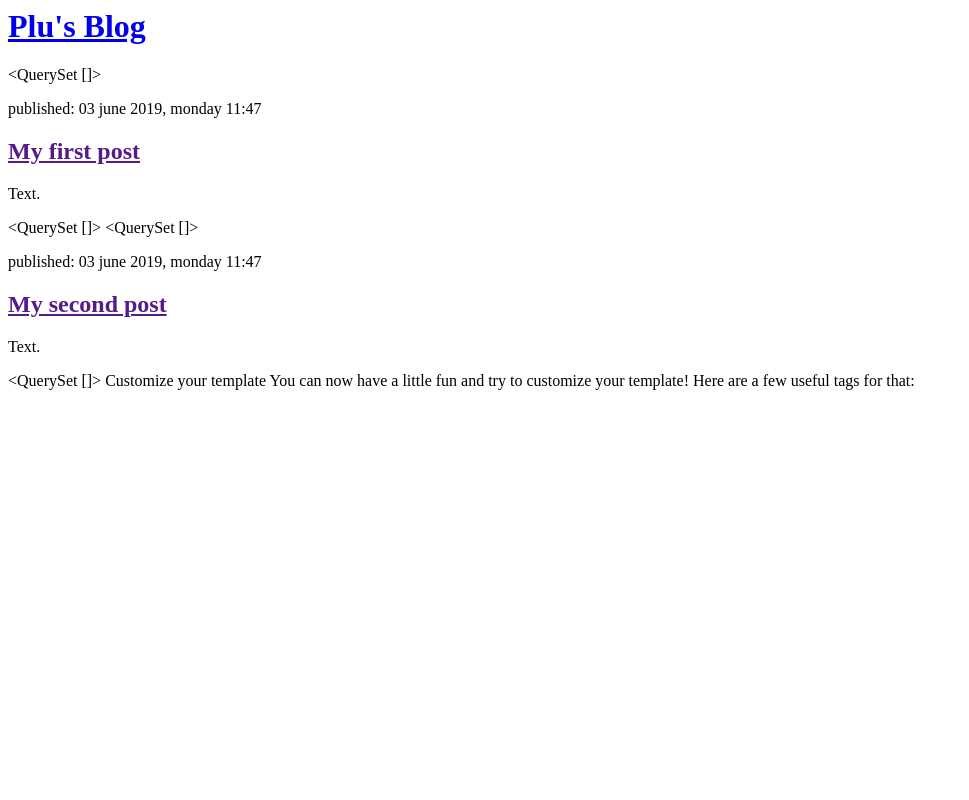
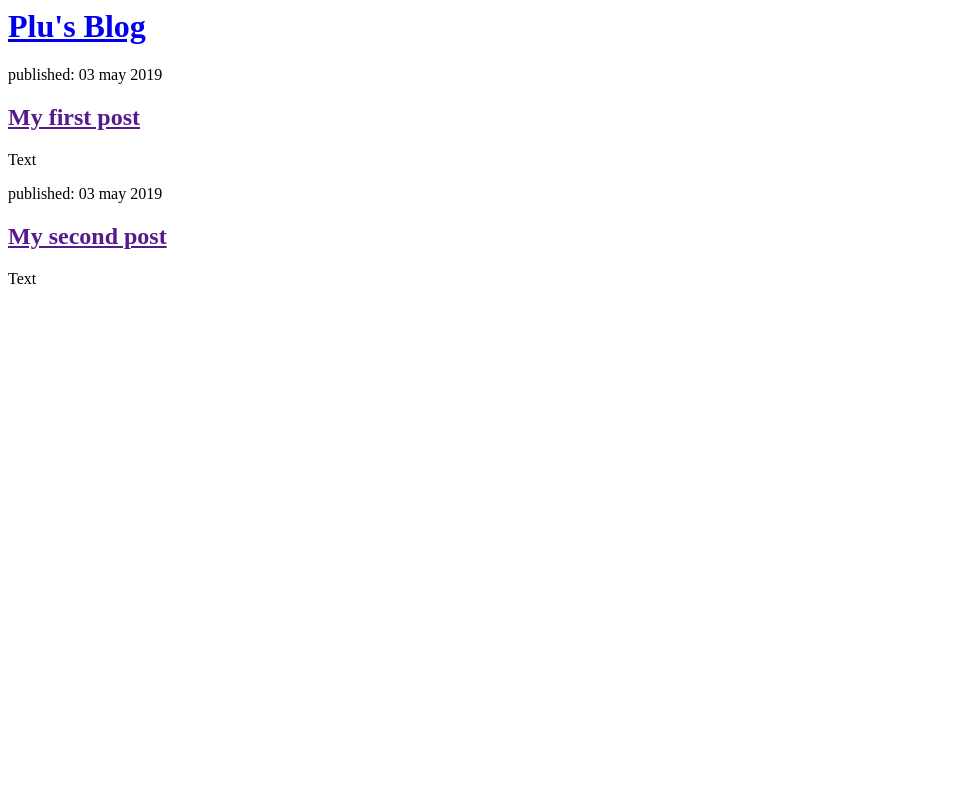
Before and after one commit to LucienKoot/django, a Django app: page / in a window 1280 px wide. Shown: the whole page, without its empty margins (0-969 px from the left). Run offline with Django 3.2, Linux system fonts and the light colour scheme; data comes from the database, SQL or seed files in the repository.

Commit message:
starting again, mistake in queryset

```diff
--- a/blog/templates/blog/post_list.html
+++ b/blog/templates/blog/post_list.html
@@ -1,32 +1,27 @@
+
     <html>
-
         <head>
-    <title> Plu's blog </title>
+            <title>Plu's blog</title>
         </head>
-
         <body>
             <div>
                 <h1><a href="/">Plu's Blog</a></h1>
             </div>
 
-    {{ posts }}
-        <p>published: 03 june 2019, monday 11:47</p>
+            <div>
+                <p>published: 03 may 2019</p>
                 <h2><a href="">My first post</a></h2>
-        <p> Text. </p>
-    {{ posts }}
+                <p>Text</p>
+            </div>
 
-    {{ posts }}
-        <p>published: 03 june 2019, monday 11:47</p>
+            <div>
+                <p>published: 03 may 2019</p>
                 <h2><a href="">My second post</a></h2>
-        <p> Text.</p>
-    {{ posts }}
-
+                <p>Text</p>
+            </div>
         </body>
-
     </html>
 
-Customize your template
-You can now have a little fun and try to customize your template! Here are a few useful tags for that:
 
 <!-- extra info for editoring person:
 
```
Lines whose indentation alone changed are shown as unchanged.
